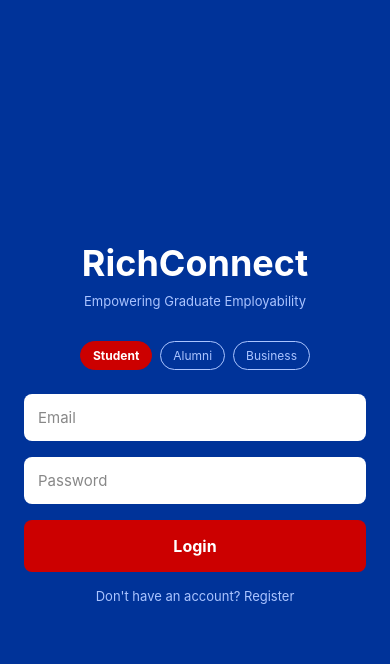
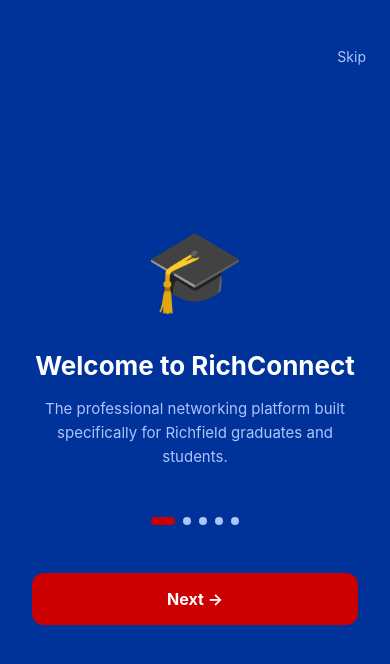
Before and after one commit to 24NgoashengMartin/RichConnect, a React Native app: screen /Onboarding in a window 390 px wide. Shown: the top 664 px of the page. Built offline with nearby package versions, Linux system fonts and the light colour scheme.

Commit message:
Onboarding screen, settings, logout, improved login flow

```diff
--- a/App.js
+++ b/App.js
@@ -19,6 +19,7 @@
 import AlumniVerification from './screens/AlumniVerification';
 import FeedScreen from './screens/FeedScreen';
 import SettingsScreen from './screens/SettingsScreen';
+import OnboardingScreen from './screens/OnboardingScreen';
 
 const Stack = createStackNavigator();
 
@@ -44,6 +45,7 @@
         <Stack.Screen name="AlumniVerification" component={AlumniVerification} />
         <Stack.Screen name="Feed" component={FeedScreen} />
         <Stack.Screen name="Settings" component={SettingsScreen} />
+        <Stack.Screen name="Onboarding" component={OnboardingScreen} />
       </Stack.Navigator>
     </NavigationContainer>
   );
--- a/screens/LoginScreen.js
+++ b/screens/LoginScreen.js
@@ -55,7 +55,7 @@
       } else if (userType === 'Alumni') {
         navigation.navigate('AlumniVerification');
       } else {
-        navigation.navigate(getDashboard(userType));
+        navigation.navigate('Onboarding');
       }
     } catch (error) {
       Alert.alert('Register Failed', error.message);
--- /dev/null
+++ b/screens/OnboardingScreen.js
@@ -0,0 +1,62 @@
+import React, { useState } from 'react';
+import { View, Text, StyleSheet, TouchableOpacity } from 'react-native';
+
+const slides = [
+  { icon: '🎓', title: 'Welcome to RichConnect', desc: 'The professional networking platform built specifically for Richfield graduates and students.' },
+  { icon: '💼', title: 'Find Your Dream Job', desc: 'AI-powered job matching connects you with opportunities that match your skills and profile.' },
+  { icon: '🤝', title: 'Build Your Network', desc: 'Connect with fellow students, alumni, and businesses in the Richfield community.' },
+  { icon: '🤖', title: 'Meet RichAssist', desc: 'Your AI career guide helps you build the perfect profile and prepare for interviews.' },
+  { icon: '🚀', title: 'Start Your Journey', desc: 'Complete your profile to get the best job matches and connect with the right people.' },
+];
+
+export default function OnboardingScreen({ navigation }) {
+  const [current, setCurrent] = useState(0);
+
+  const next = () => {
+    if (current < slides.length - 1) {
+      setCurrent(current + 1);
+    } else {
+      navigation.navigate('StudentDashboard');
+    }
+  };
+
+  const skip = () => navigation.navigate('StudentDashboard');
+
+  const slide = slides[current];
+
+  return (
+    <View style={styles.container}>
+      <TouchableOpacity style={styles.skip} onPress={skip}>
+        <Text style={styles.skipText}>Skip</Text>
+      </TouchableOpacity>
+      <View style={styles.content}>
+        <Text style={styles.icon}>{slide.icon}</Text>
+        <Text style={styles.title}>{slide.title}</Text>
+        <Text style={styles.desc}>{slide.desc}</Text>
+      </View>
+      <View style={styles.dots}>
+        {slides.map((_, i) => (
+          <View key={i} style={[styles.dot, i === current && styles.dotActive]}/>
+        ))}
+      </View>
+      <TouchableOpacity style={styles.nextBtn} onPress={next}>
+        <Text style={styles.nextBtnText}>{current === slides.length - 1 ? 'Get Started 🚀' : 'Next →'}</Text>
+      </TouchableOpacity>
+    </View>
+  );
+}
+
+const styles = StyleSheet.create({
+  container: { flex: 1, backgroundColor: '#003399', alignItems: 'center', justifyContent: 'center', padding: 32 },
+  skip: { position: 'absolute', top: 48, right: 24 },
+  skipText: { color: '#aac4ff', fontSize: 14 },
+  content: { alignItems: 'center', marginBottom: 48 },
+  icon: { fontSize: 80, marginBottom: 32 },
+  title: { fontSize: 26, fontWeight: 'bold', color: '#fff', textAlign: 'center', marginBottom: 16 },
+  desc: { fontSize: 15, color: '#aac4ff', textAlign: 'center', lineHeight: 24 },
+  dots: { flexDirection: 'row', gap: 8, marginBottom: 48 },
+  dot: { width: 8, height: 8, borderRadius: 4, backgroundColor: '#aac4ff' },
+  dotActive: { backgroundColor: '#CC0000', width: 24 },
+  nextBtn: { width: '100%', backgroundColor: '#CC0000', padding: 16, borderRadius: 12, alignItems: 'center' },
+  nextBtnText: { color: '#fff', fontWeight: 'bold', fontSize: 16 },
+});
```
